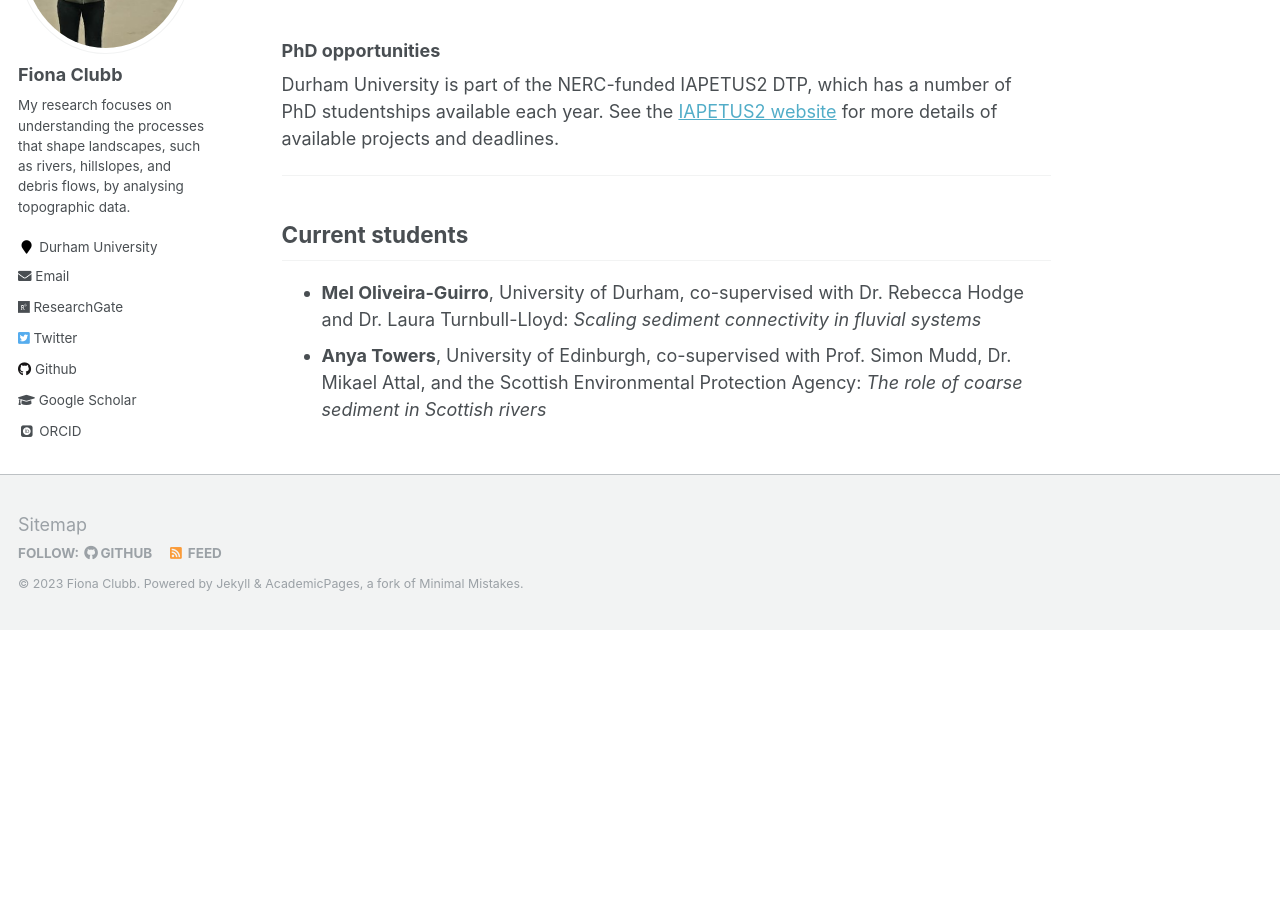
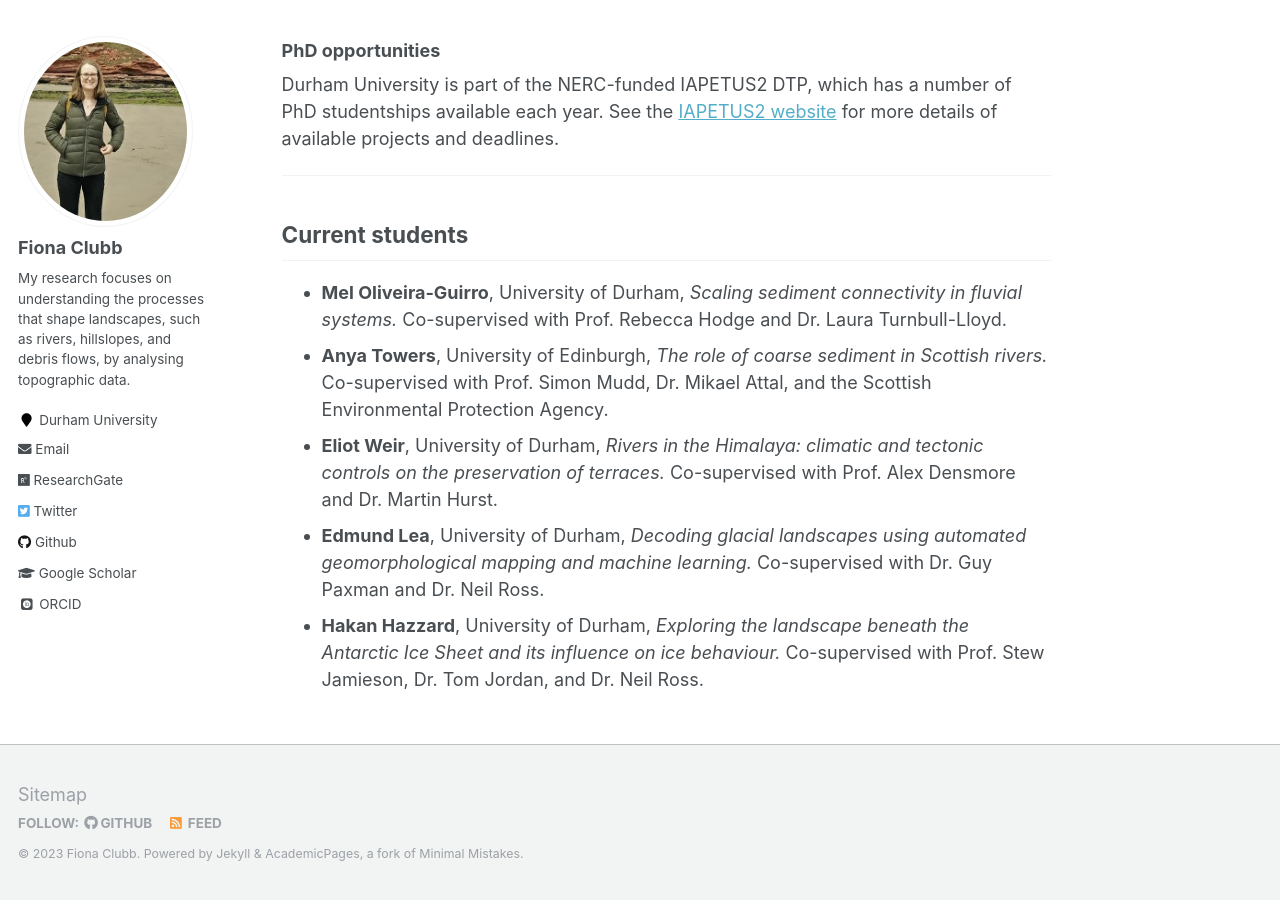
Before and after one commit to fclubb/fclubb.github.io, a Jekyll site: the page built from _pages/about.md, in a window 1280 px wide and 900 px high, scrolled down 1547 px. Built offline with Jekyll 4.4.1, drawn with Linux system fonts in a browser that asks for light colours; some web fonts are replaced; before the commit the page ends 2177 px from its top, so only the background shows below that; some of the changed text lies outside the part shown.

Commit message:
adding student info

```diff
--- a/_pages/about.md
+++ b/_pages/about.md
@@ -12,7 +12,7 @@ redirect_from:
 
 I am a geomorphologist studying the interactions between the shape of Earth's topography, surface processes, tectonics, and climate.  Please see my [Research](/research/index.html) page for details of past, future, and current projects.
 
-A large part of my research is developing open-source software for analysing topographic data. I particularly focus on dealing with high-resolution data derived from lidar point clouds.  I’ve been developing this software, called LSDTopoTools, along with colleagues at the University of Edinburgh,  University of Glasgow, and Queen Mary University of London. See our [LSDTopoTools website](lsdtopotools.github.io) for more details, or check out our [GitHub organisation](https://github.com/LSDtopotools). We have developed lots of novel techniques for analysing topography, such as extracting channel networks, delineating floodplains and river terraces, and calculating hilltop and hillslope metrics.
+My research involves developing open-source software for analysing topographic data. I particularly focus on dealing with high-resolution data derived from lidar point clouds.  I’ve been developing this software, called LSDTopoTools, along with colleagues at the University of Edinburgh,  University of Glasgow, and Queen Mary University of London. See our [LSDTopoTools website](lsdtopotools.github.io) for more details, or check out our [GitHub organisation](https://github.com/LSDtopotools). We have developed lots of novel techniques for analysing topography, such as extracting channel networks, delineating floodplains and river terraces, automatically measuring valley width, and calculating hilltop and hillslope metrics.
 
 <img src="/images/le_sueur_terraces.png" alt="le sueur" width="1000"/>
 
@@ -40,5 +40,8 @@ Durham University is part of the NERC-funded IAPETUS2 DTP, which has a number of
 ---
 ## Current students
 
-* **Mel Oliveira-Guirro**, University of Durham, co-supervised with Dr. Rebecca Hodge and Dr. Laura Turnbull-Lloyd: _Scaling sediment connectivity in fluvial systems_
-* **Anya Towers**, University of Edinburgh, co-supervised with Prof. Simon Mudd, Dr. Mikael Attal, and the Scottish Environmental Protection Agency: _The role of coarse sediment in Scottish rivers_
+* **Mel Oliveira-Guirro**, University of Durham, _Scaling sediment connectivity in fluvial systems._ Co-supervised with Prof. Rebecca Hodge and Dr. Laura Turnbull-Lloyd.
+* **Anya Towers**, University of Edinburgh, _The role of coarse sediment in Scottish rivers._ Co-supervised with Prof. Simon Mudd, Dr. Mikael Attal, and the Scottish Environmental Protection Agency.
+* **Eliot Weir**, University of Durham, _Rivers in the Himalaya: climatic and tectonic controls on the preservation of  terraces._ Co-supervised with Prof. Alex Densmore and Dr. Martin Hurst.
+* **Edmund Lea**, University of Durham, _Decoding glacial landscapes using automated geomorphological mapping and machine learning._ Co-supervised with Dr. Guy Paxman and Dr. Neil Ross.
+* **Hakan Hazzard**, University of Durham, _Exploring the landscape beneath the Antarctic Ice Sheet and its influence on ice behaviour._ Co-supervised with Prof. Stew Jamieson, Dr. Tom Jordan, and Dr. Neil Ross.
```
